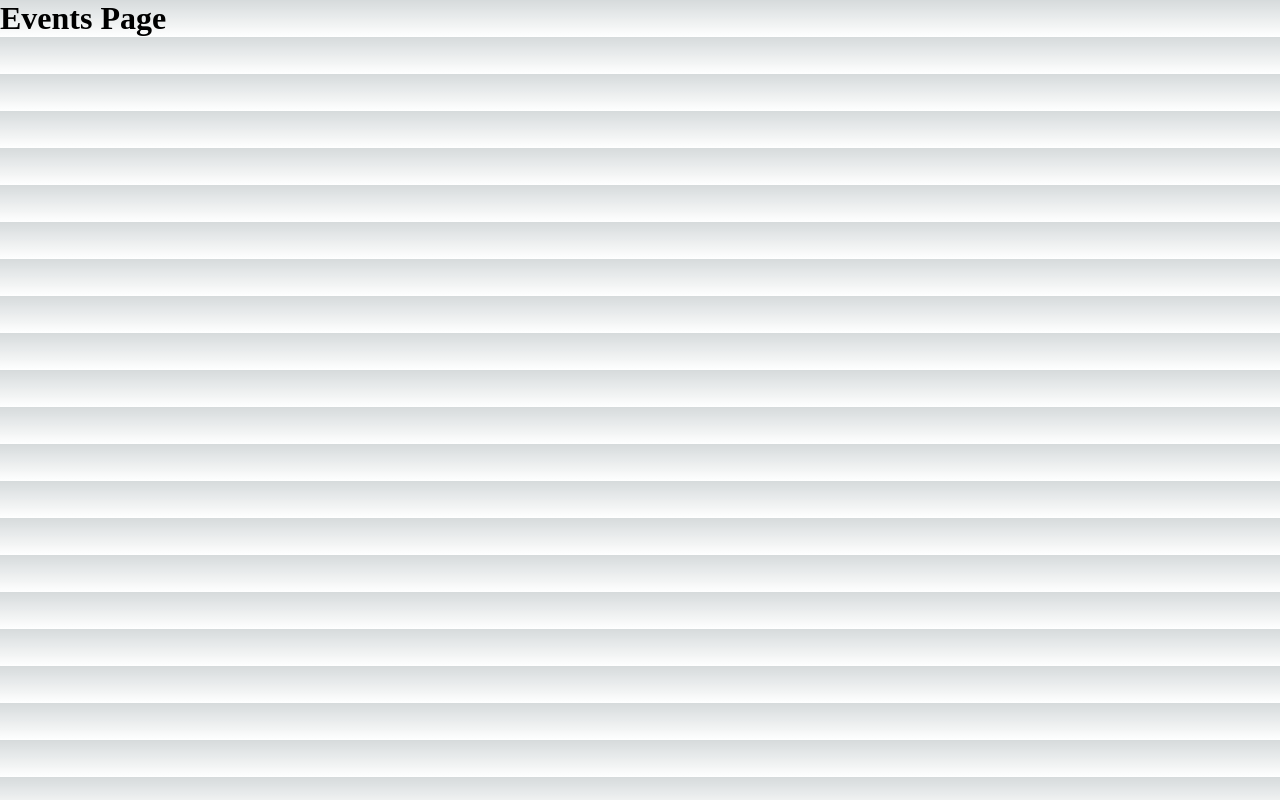
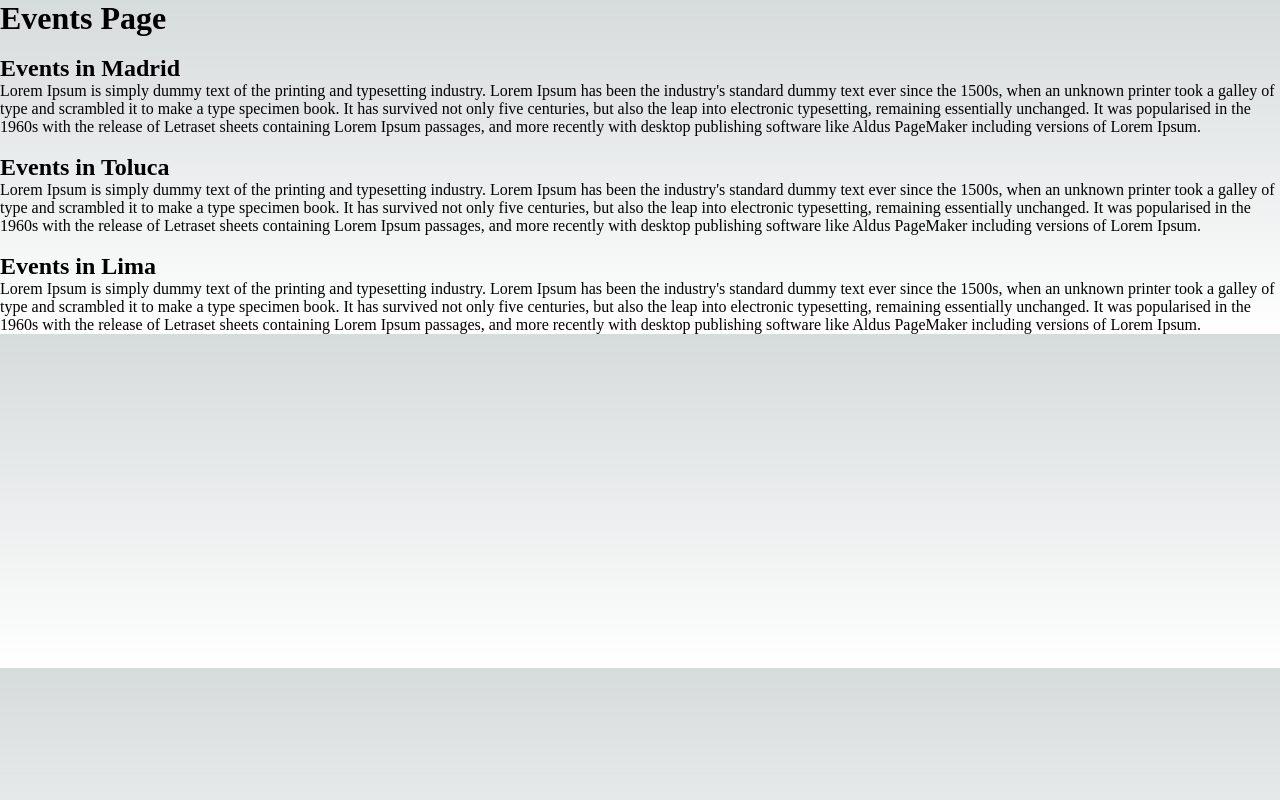
Before and after one commit to cryzt0/events_app, a Next.js app: page /events in a window 1280 px wide. Built offline with nearby package versions, Linux system fonts and the light colour scheme.

Commit message:
add events to index pages and add info to about-us yes

```diff
--- a/pages/events/index.js
+++ b/pages/events/index.js
@@ -1,6 +1,49 @@
 const Page = () => {
     return(
-        <h1> Events Page</h1>
+        <div>
+            <h1> Events Page</h1>
+        <div>
+        <a href=''>
+        <div>
+          <img />
+          <h2> Events in Madrid </h2>
+          <p>
+          Lorem Ipsum is simply dummy text of the printing and typesetting industry. Lorem Ipsum has been the industry's standard dummy text ever since
+          the 1500s, when an unknown printer took a galley of type and scrambled it to make a type specimen book. It has survived not only five centuries,
+          but also the leap into electronic typesetting, remaining essentially unchanged. It was popularised in the 1960s with the release of Letraset sheets
+          containing Lorem Ipsum passages, and more recently with desktop publishing software like Aldus PageMaker including versions of Lorem Ipsum.
+          </p>
+        </div>
+        </a>
+
+        <a href=''>
+        <div>
+          <img />
+          <h2> Events in Toluca </h2>
+          <p>
+          Lorem Ipsum is simply dummy text of the printing and typesetting industry. Lorem Ipsum has been the industry's standard dummy text ever since
+          the 1500s, when an unknown printer took a galley of type and scrambled it to make a type specimen book. It has survived not only five centuries,
+          but also the leap into electronic typesetting, remaining essentially unchanged. It was popularised in the 1960s with the release of Letraset sheets
+          containing Lorem Ipsum passages, and more recently with desktop publishing software like Aldus PageMaker including versions of Lorem Ipsum.
+          </p>
+        </div>
+        </a>
+
+        <a href=''>
+        <div>
+          <img />
+          <h2> Events in Lima </h2>
+          <p>
+          Lorem Ipsum is simply dummy text of the printing and typesetting industry. Lorem Ipsum has been the industry's standard dummy text ever since
+          the 1500s, when an unknown printer took a galley of type and scrambled it to make a type specimen book. It has survived not only five centuries,
+          but also the leap into electronic typesetting, remaining essentially unchanged. It was popularised in the 1960s with the release of Letraset sheets
+          containing Lorem Ipsum passages, and more recently with desktop publishing software like Aldus PageMaker including versions of Lorem Ipsum.
+          </p>
+        </div>
+        </a>
+        </div>
+        </div>
+
     )
 }
 
```
Also changed, not shown: pages/about-us.js (+6 -1 lines), pages/index.js (+42 -0 lines).
